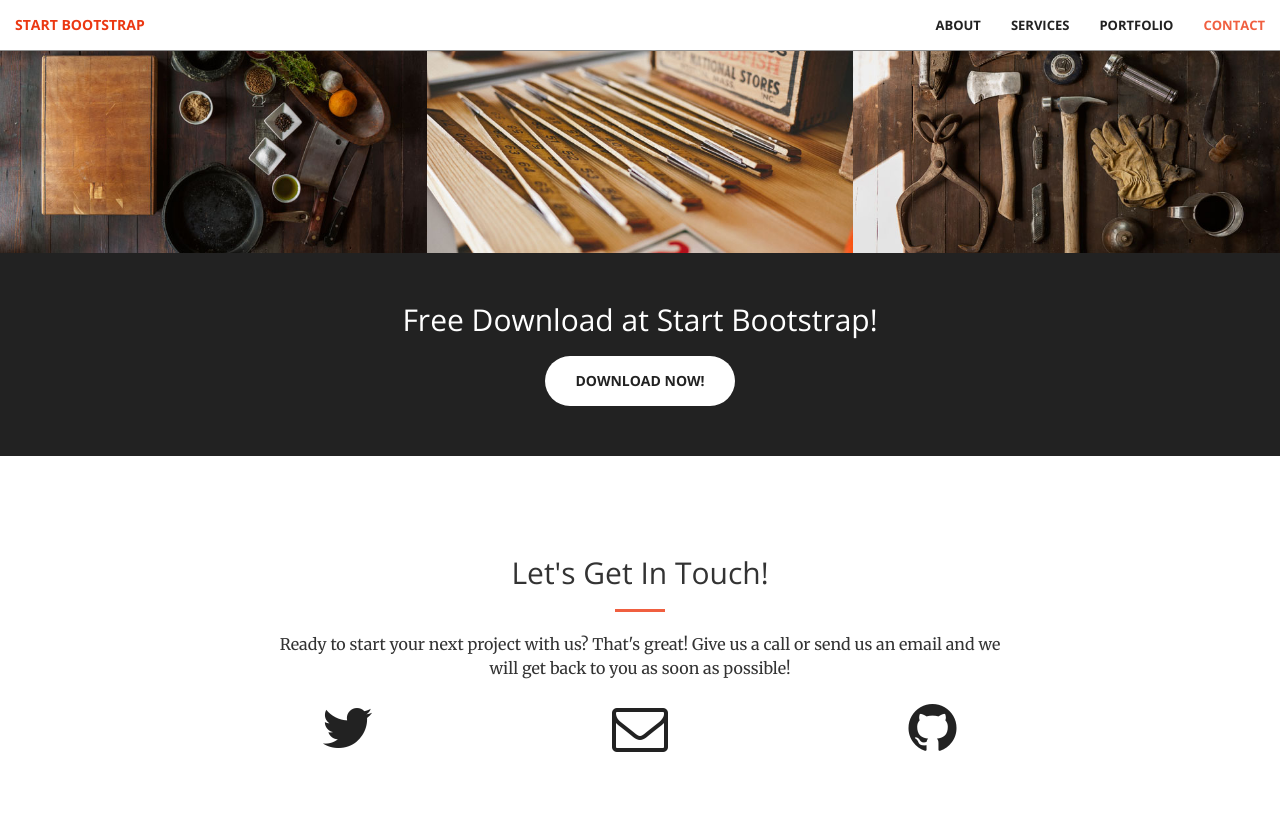
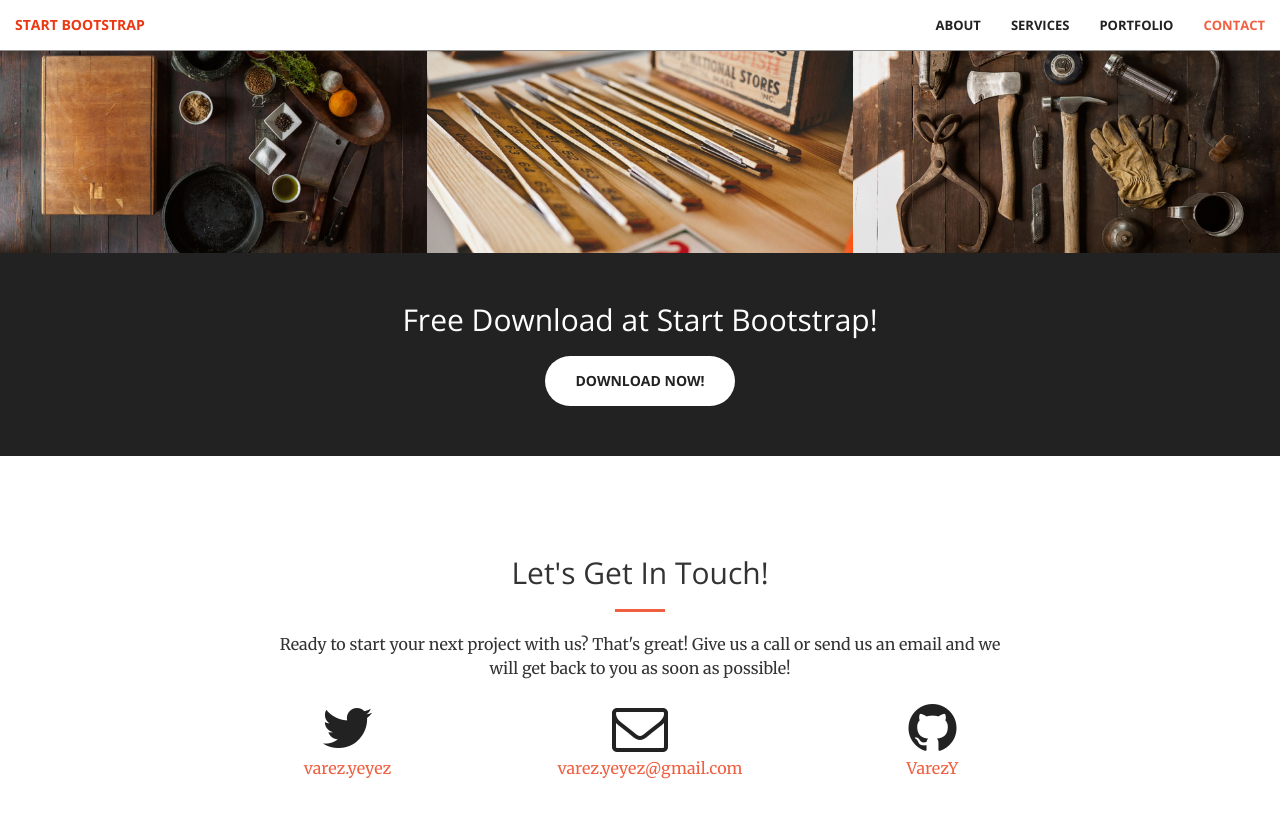
Before and after one commit to VarezY/VarezY.github.io, a Jekyll site: the page built from index.html, in a window 1280 px wide and 900 px high, scrolled down 1981 px. Shown: the top 818 px of the window. Built offline with Jekyll 4.4.1, drawn with Linux system fonts in a browser that asks for light colours.

Commit message:
Update _config.yml

```diff
--- a/_config.yml
+++ b/_config.yml
@@ -1,12 +1,12 @@
 # Site settings
-title:
-email:
+title: Varez Yeyez Portofolio
+email: varez.yeyez@gmail.com
 description: > # this means to ignore newlines until "baseurl:"
 baseurl: "" # the subpath of your site, e.g. /blog/
-url: "" # the base hostname & protocol for your site
+url: "varezy.github.io" # the base hostname & protocol for your site
 
-twitter_username:
-github_username:
+twitter_username: varez.yeyez
+github_username: VarezY
 
 # Build settings
 markdown: kramdown
```
